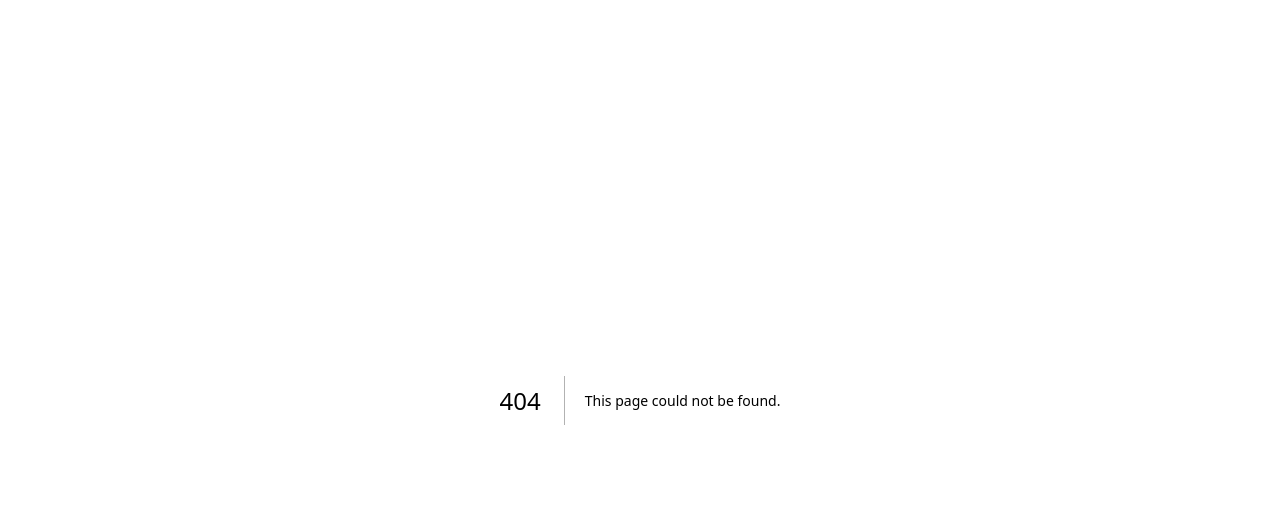
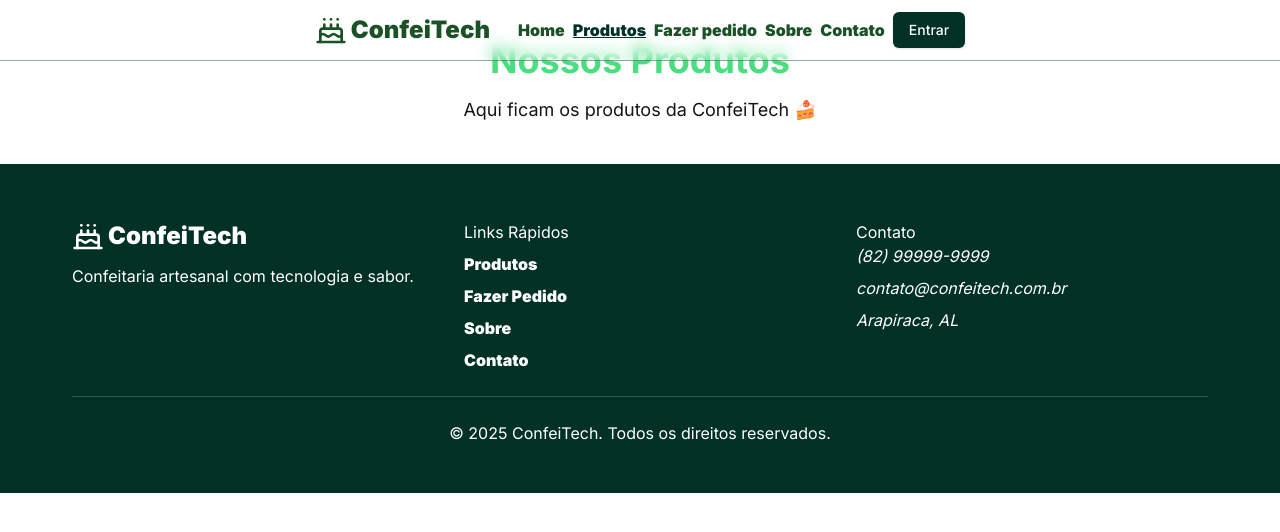
Before and after one commit to marcelllombm/unicesumar, a Next.js app: page /site/produtos in a window 1280 px wide. Before the commit this address had no page. Shown: the top 532 px of the page. Built offline with nearby package versions, Linux system fonts and the light colour scheme.

Commit message:
refactor(active-section):correcting the link

```diff
--- a/app/layout.tsx
+++ b/app/layout.tsx
@@ -1,6 +1,8 @@
+import Header from '@/components/header';
 import './globals.css';
 import type { Metadata } from 'next';
 import { Inter } from 'next/font/google';
+import Footer from '@/components/footer';
 
 const inter = Inter({ subsets: ['latin'] });
 
@@ -16,7 +18,8 @@ export default function RootLayout({
 }) {
   return (
     <html lang="en">
-      <body className={inter.className}>{children}</body>
+      <body className={inter.className}>
+        <Header/>{children} <Footer/> </body>
     </html>
   );
 }
--- a/app/site/page.tsx
+++ b/app/site/page.tsx
@@ -7,7 +7,7 @@ import HeroSection from "@/components/hero-section";
 export default function Site() {
   return (
     <>
-      <Header />
+
       <main className="relative mt-16 ">
         <HeroSection />
         <BenifitSection />
@@ -21,7 +21,7 @@ export default function Site() {
           Faça seu pedido agora e receba em casa com todo carinho!
         </FeaturedSection>
       </main>
-      <Footer />
+
     </>
   );
 }
--- /dev/null
+++ b/app/site/produtos/page.tsx
@@ -0,0 +1,10 @@
+export default function ProdutosPage() {
+    return (
+      <section className="text-center p-10">
+        <h1 className="text-4xl font-bold text-green-400">Nossos Produtos</h1>
+        <p className="mt-4 text-lg text-gray-600">
+          Aqui ficam os produtos da ConfeiTech 🍰
+        </p>
+      </section>
+    );
+  }
--- a/components/header.tsx
+++ b/components/header.tsx
@@ -14,10 +14,10 @@ export default function Header() {
         <Logo />
         <nav className="flex gap-2 items-center justify-center mt-1 md:mt-0">
           <ActiveLink href="/">Home</ActiveLink>
-          <ActiveLink href="/produtos">Produtos</ActiveLink>
-          <ActiveLink href="/fazer-pedido">Fazer pedido</ActiveLink>
-          <ActiveLink href="/sobre">Sobre</ActiveLink>
-          <ActiveLink href="/contato">Contato</ActiveLink>
+          <ActiveLink href="/site/produtos">Produtos</ActiveLink>
+          <ActiveLink href="/site/fazer-pedido">Fazer pedido</ActiveLink>
+          <ActiveLink href="/site/sobre">Sobre</ActiveLink>
+          <ActiveLink href="/site/contato">Contato</ActiveLink>
           <Button variant="primary" asChild>
             <ActiveLink href="/admin">Entrar</ActiveLink>
           </Button>
```
Also changed, not shown: 1 other file (tests, documents, lock files or other folders).
